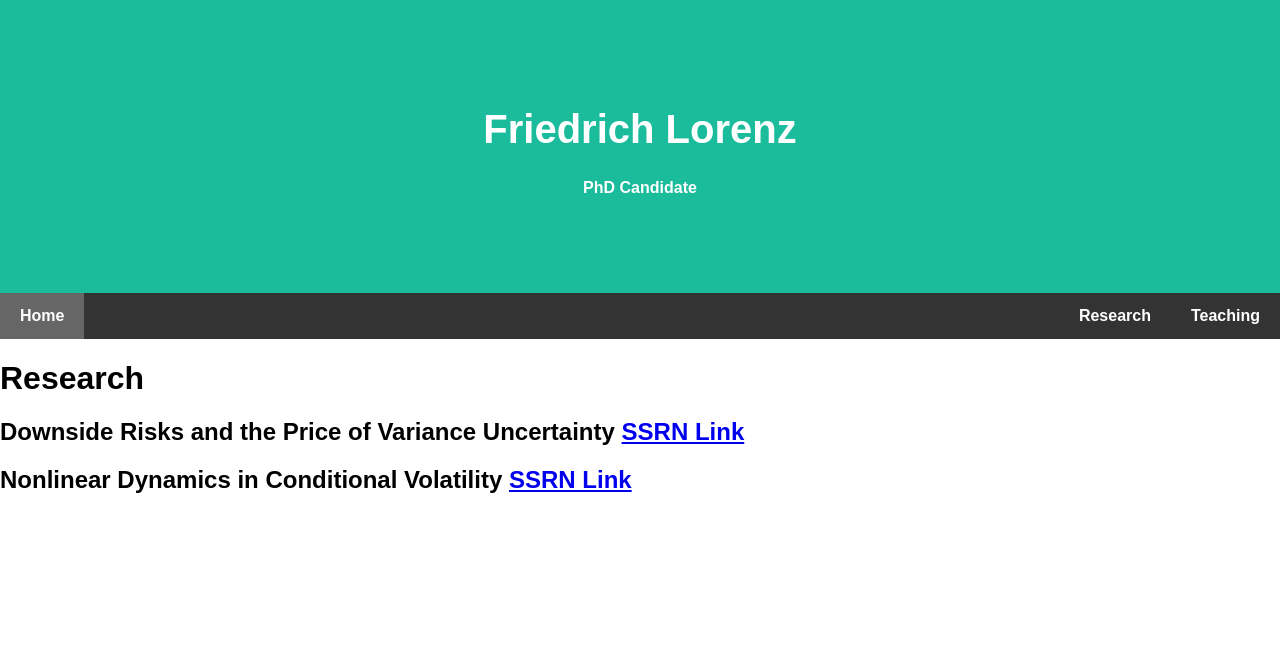
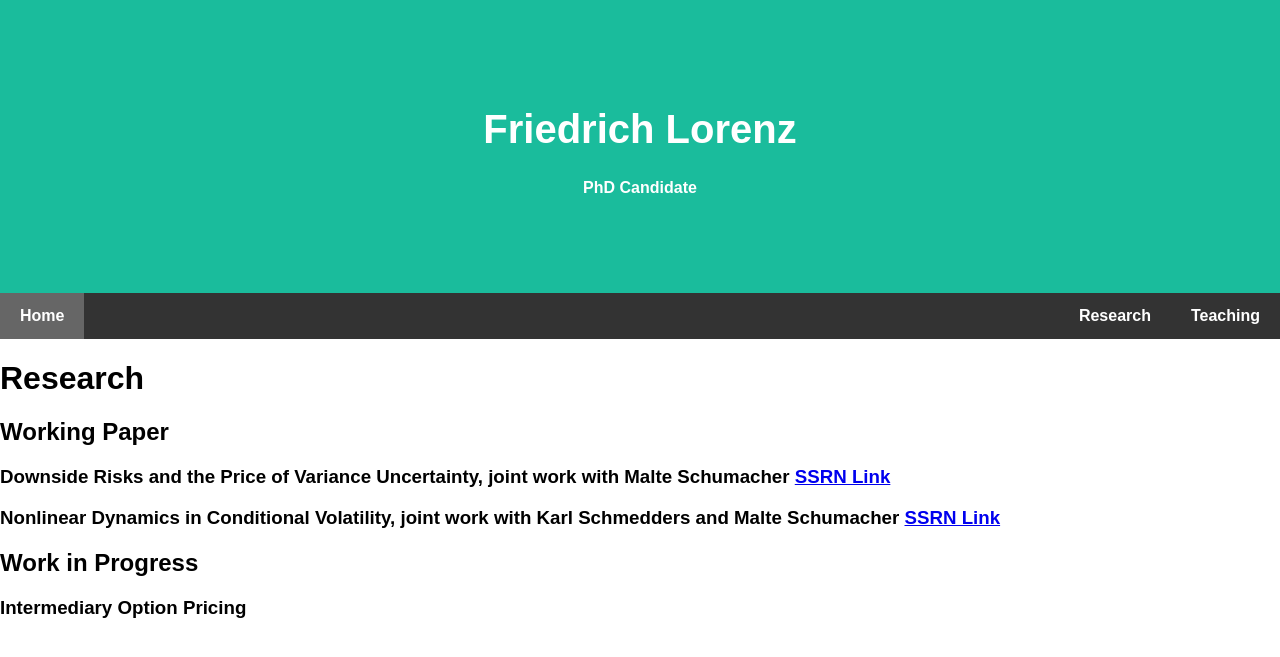
Before and after one commit to frilorde/page, a Jekyll site: the page built from research.md, in a window 1280 px wide. Shown: the top 657 px of the page. Built offline with Jekyll 4.4.1, drawn with Linux system fonts in a browser that asks for light colours.

Commit message:
Update research.md

```diff
--- a/research.md
+++ b/research.md
@@ -3,8 +3,14 @@ layout: default
 title: Research
 ---
 
-# Research
+# Research #
 
-## Downside Risks and the Price of Variance Uncertainty [SSRN Link](https://papers.ssrn.com/sol3/papers.cfm?abstract_id=3116676 "SSRN Link")
+## Working Paper
 
-## Nonlinear Dynamics in Conditional Volatility [SSRN Link](https://papers.ssrn.com/sol3/papers.cfm?abstract_id=3575458 "SSRN Link")
+### Downside Risks and the Price of Variance Uncertainty, joint work with Malte Schumacher [SSRN Link](https://papers.ssrn.com/sol3/papers.cfm?abstract_id=3116676 "SSRN Link")
+
+### Nonlinear Dynamics in Conditional Volatility, joint work with Karl Schmedders and Malte Schumacher [SSRN Link](https://papers.ssrn.com/sol3/papers.cfm?abstract_id=3575458 "SSRN Link")
+
+## Work in Progress
+
+### Intermediary Option Pricing
```
